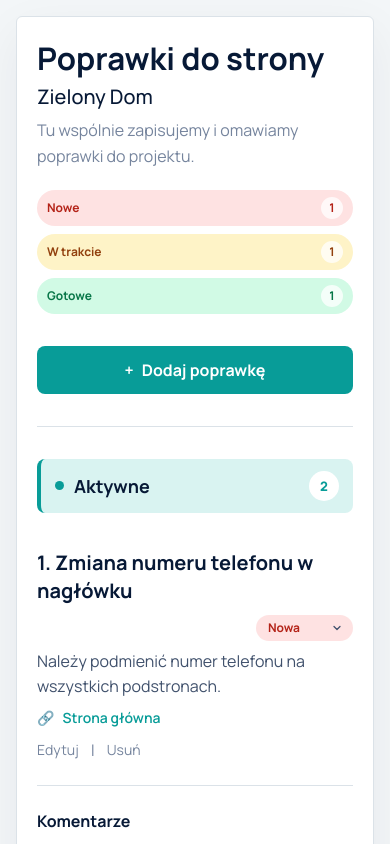
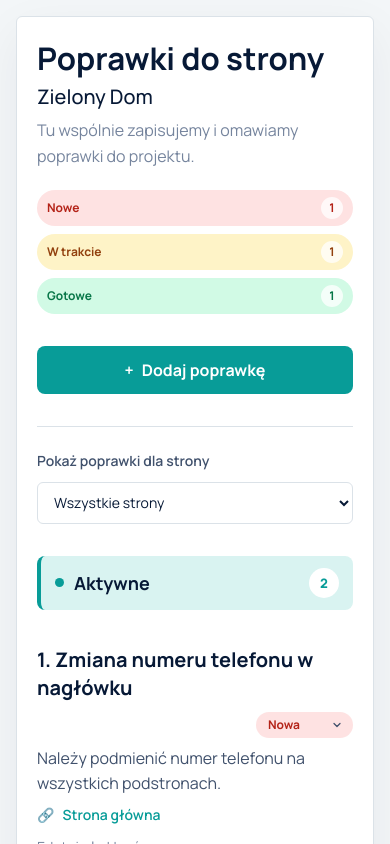
Before and after one commit to natalkakielbicka-coder/corrections-manager, a Vue app: page / in a window 390 px wide. Shown: the top 844 px of the page. Built offline with nearby package versions, Linux system fonts and the light colour scheme.

Commit message:
Add corrections page filter

```diff
--- a/src/views/HomeView.vue
+++ b/src/views/HomeView.vue
@@ -1,11 +1,12 @@
 <script setup>
-import { ref } from 'vue'
+import { ref, computed } from 'vue'
 import CorrectionsList from '../components/corrections/CorrectionsList.vue'
 import EmptyCorrectionsState from '../components/corrections/EmptyCorrectionsState.vue'
 import CorrectionFormModal from '../components/corrections/CorrectionFormModal.vue'
 import DeleteCorrectionModal from '../components/corrections/DeleteCorrectionModal.vue'
 import DeleteCommentModal from '../components/comments/DeleteCommentModal.vue'
 import { useCorrections } from '../composables/useCorrections'
+import { usePages } from '../composables/usePages'
 
 const {
   sortedCorrections,
@@ -19,6 +20,32 @@ const {
   statusCounts,
   deleteComment,
 } = useCorrections()
+
+const { pages } = usePages()
+
+const selectedPageId = ref('all')
+
+const filterCorrectionsByPage = (corrections) => {
+  if (selectedPageId.value === 'all') {
+    return corrections
+  }
+
+  return corrections.filter((correction) => {
+    return correction.pageId === selectedPageId.value
+  })
+}
+
+const filteredActiveCorrections = computed(() => {
+  return filterCorrectionsByPage(activeCorrections.value)
+})
+
+const filteredCompletedCorrections = computed(() => {
+  return filterCorrectionsByPage(completedCorrections.value)
+})
+
+const hasFilteredCorrections = computed(() => {
+  return filteredActiveCorrections.value.length > 0 || filteredCompletedCorrections.value.length > 0
+})
 
 const isCorrectionFormOpen = ref(false)
 
@@ -147,8 +174,28 @@ const confirmDeleteComment = () => {
         </button>
       </header>
 
+      <div class="corrections-filters">
+        <label for="page-filter"> Pokaż poprawki dla strony </label>
+
+        <select id="page-filter" v-model="selectedPageId">
+          <option value="all">Wszystkie strony</option>
+
+          <option v-for="page in pages" :key="page.id" :value="page.id">
+            {{ page.title }}
+          </option>
+        </select>
+      </div>
+
+      <div v-if="!hasFilteredCorrections" class="filter-empty-state">
+        <h2>Brak poprawek</h2>
+
+        <p>Dla wybranej strony nie dodano jeszcze żadnych poprawek.</p>
+
+        <button type="button" @click="selectedPageId = 'all'">Pokaż wszystkie strony</button>
+      </div>
+
       <template v-if="sortedCorrections.length">
-        <section v-if="activeCorrections.length" class="corrections-section">
+        <section v-if="filteredActiveCorrections.length" class="corrections-section">
           <div class="active-section__header">
             <h2 class="corrections-section__title">
               <span class="active-section__dot" aria-hidden="true"></span>
@@ -156,12 +203,12 @@ const confirmDeleteComment = () => {
             </h2>
 
             <span class="active-section__count">
-              {{ activeCorrections.length }}
+              {{ filteredActiveCorrections.length }}
             </span>
           </div>
 
           <CorrectionsList
-            :corrections="activeCorrections"
+            :corrections="filteredActiveCorrections"
             @add-comment="addComment"
             @update-status="updateCorrectionStatus"
             @edit="openEditModal"
@@ -170,10 +217,12 @@ const confirmDeleteComment = () => {
           />
         </section>
 
-        <p v-else class="no-active-corrections">Wszystkie poprawki zostały wykonane.</p>
+        <p v-else-if="hasFilteredCorrections" class="no-active-corrections">
+          Brak aktywnych poprawek dla wybranej strony.
+        </p>
 
         <section
-          v-if="completedCorrections.length"
+          v-if="filteredCompletedCorrections.length"
           class="corrections-section corrections-section--completed"
         >
           <div class="completed-section__header">
@@ -183,12 +232,12 @@ const confirmDeleteComment = () => {
             </h2>
 
             <span class="completed-section__count">
-              {{ completedCorrections.length }}
+              {{ filteredCompletedCorrections.length }}
             </span>
           </div>
 
           <CorrectionsList
-            :corrections="completedCorrections"
+            :corrections="filteredCompletedCorrections"
             @add-comment="addComment"
             :show-comments="false"
             @update-status="updateCorrectionStatus"
@@ -433,6 +482,69 @@ h1 {
   color: #067647;
 }
 
+.corrections-filters {
+  display: flex;
+  align-items: center;
+  justify-content: flex-end;
+  gap: 12px;
+  margin-top: 24px;
+}
+
+.corrections-filters label {
+  color: var(--color-text);
+  font-size: 14px;
+  font-weight: 600;
+}
+
+.corrections-filters select {
+  min-width: 220px;
+  min-height: 42px;
+  padding: 8px 36px 8px 12px;
+  border: 1px solid var(--color-border);
+  border-radius: 6px;
+  background-color: var(--color-surface);
+  color: var(--color-heading);
+  font-size: 14px;
+  cursor: pointer;
+  outline: none;
+}
+
+.corrections-filters select:focus {
+  border-color: var(--color-brand);
+  box-shadow: 0 0 0 3px var(--color-brand-light);
+}
+
+.filter-empty-state {
+  padding: 64px 24px;
+  text-align: center;
+}
+
+.filter-empty-state h2 {
+  margin: 0;
+  color: var(--color-heading);
+  font-size: 26px;
+}
+
+.filter-empty-state p {
+  margin: 12px 0 0;
+  color: var(--color-muted);
+}
+
+.filter-empty-state button {
+  min-height: 44px;
+  margin-top: 24px;
+  padding: 10px 18px;
+  border: 1px solid var(--color-brand);
+  border-radius: 6px;
+  background-color: var(--color-surface);
+  color: var(--color-brand);
+  font-weight: 700;
+}
+
+.filter-empty-state button:hover {
+  background-color: var(--color-brand-light);
+}
+
 @media (max-width: 991px) {
   .page {
     padding: 24px;
@@ -478,6 +590,15 @@ h1 {
   .active-section__header {
     padding: 12px 14px;
   }
+
+  .corrections-filters {
+    align-items: stretch;
+    flex-direction: column;
+  }
+
+  .corrections-filters select {
+    width: 100%;
+  }
 }
 
 @media (max-width: 479px) {
```
